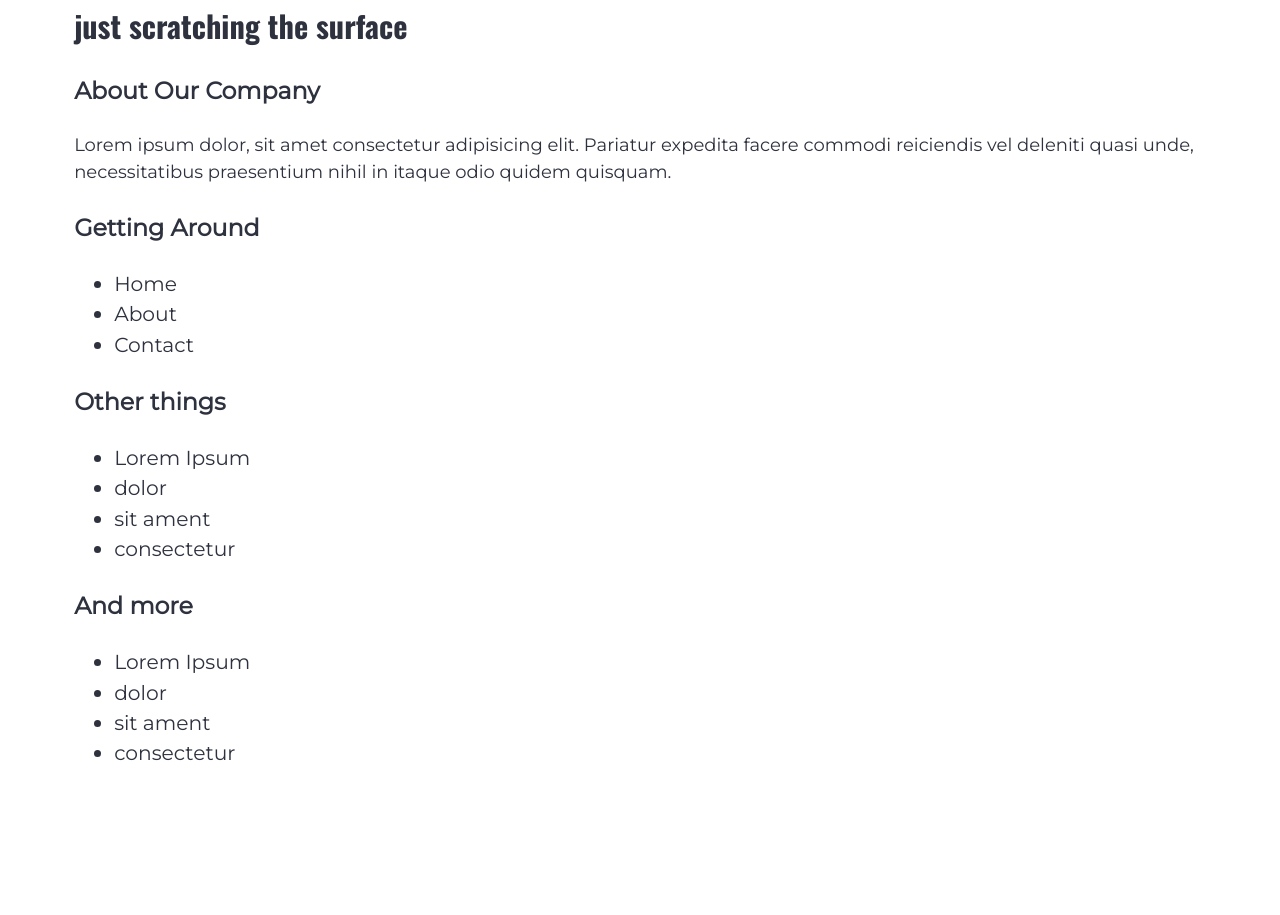
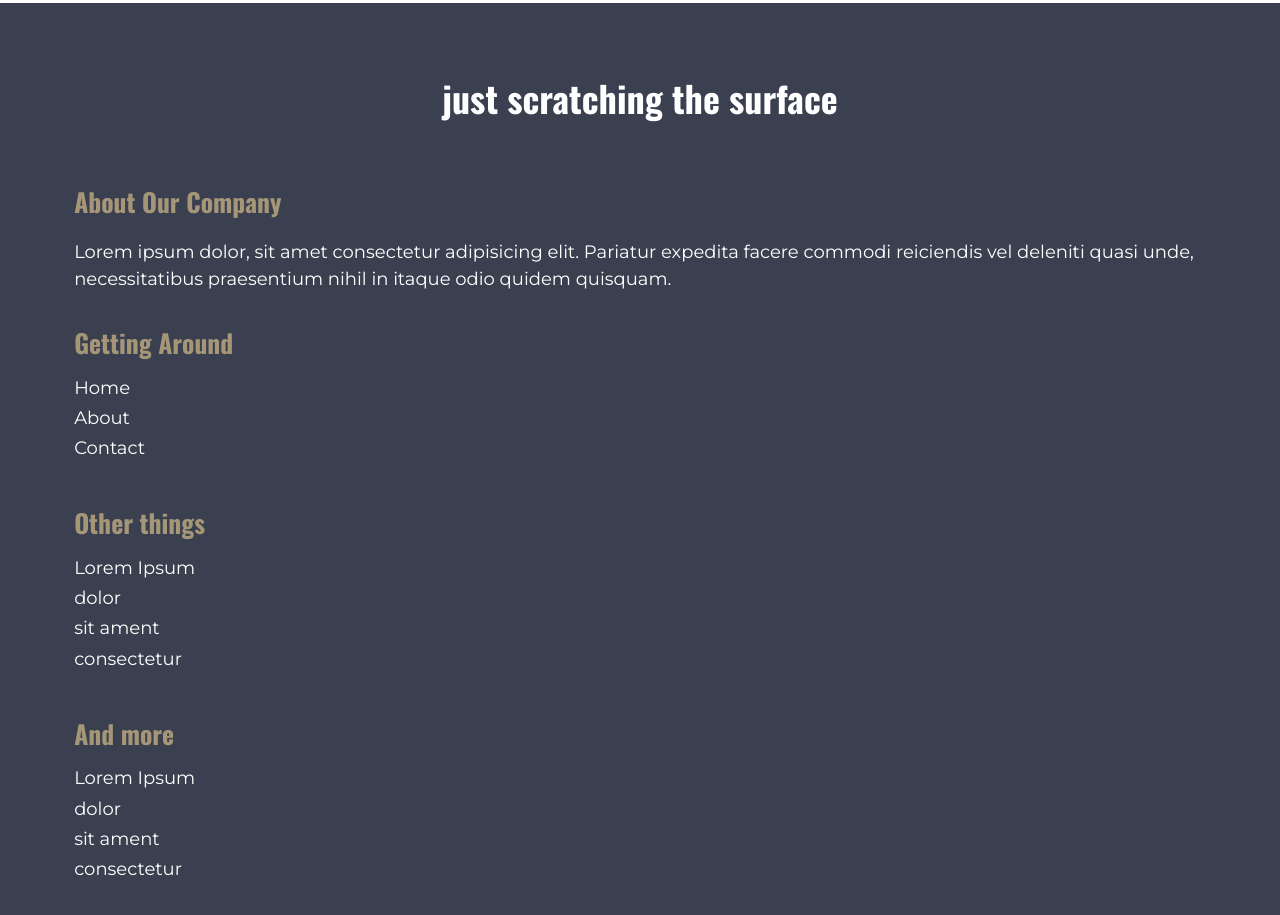
Before and after one commit to j3ffh95/final-challenge, a plain HTML site: page index.html in a window 1280 px wide. Shown: the part 3253-4168 px from the top of the page. Before the commit the page ends 4042 px from the top, so only its background shows below. Drawn offline with nearby package versions, Linux system fonts and the light colour scheme.

Commit message:
Styling the footer section done

```diff
--- a/index.html
+++ b/index.html
@@ -138,7 +138,7 @@
         <h2 class="footer-header">just scratching the surface</h2>
         <div class="row footer-row">
           <div class="col footer-col-about">
-            <h3 class="footer-col-header">About Our Company</h3>
+            <h2 class="footer-col-header">About Our Company</h2>
             <p>
               Lorem ipsum dolor, sit amet consectetur adipisicing elit. Pariatur
               expedita facere commodi reiciendis vel deleniti quasi unde,
@@ -146,7 +146,7 @@
             </p>
           </div>
           <div class="col">
-            <h3 class="footer-col-header">Getting Around</h3>
+            <h2 class="footer-col-header">Getting Around</h2>
             <nav>
               <ul>
                 <li><a href="#">Home</a></li>
@@ -156,7 +156,7 @@
             </nav>
           </div>
           <div class="col">
-            <h3 class="footer-col-header">Other things</h3>
+            <h2 class="footer-col-header">Other things</h2>
             <nav>
               <ul>
                 <li><a href="#">Lorem Ipsum</a></li>
@@ -167,7 +167,7 @@
             </nav>
           </div>
           <div class="col">
-            <h3 class="footer-col-header">And more</h3>
+            <h2 class="footer-col-header">And more</h2>
             <nav>
               <ul>
                 <li><a href="#">Lorem Ipsum</a></li>
--- a/style.css
+++ b/style.css
@@ -30,6 +30,12 @@ img {
 a {
   text-decoration: none;
   color: var(--clr-dark);
+}
+
+ul {
+  list-style: none;
+  margin: 0;
+  padding: 0.5em 0;
 }
 
 .primary-text {
@@ -161,3 +167,30 @@ p {
 .box-title {
   font-size: clamp(1.2rem, 4vw, 1.66rem);
 }
+
+/* Footer Section */
+.main-footer {
+  background-color: var(--clr-semi-dark);
+  padding: 2em 0;
+  color: var(--clr-light);
+}
+
+.footer-header {
+  font-size: clamp(1.3rem, 5vw, 2rem);
+  text-align: center;
+  padding: 1.5rem 0;
+}
+
+.footer-col-header {
+  font-size: clamp(1rem, 2vw, 1.66rem);
+  color: var(--clr-primary);
+}
+
+.footer-row .col {
+  margin: 1.5em 0;
+}
+
+.footer-row a {
+  font-size: clamp(0.8rem, 3vw, 1rem);
+  color: var(--clr-light);
+}
```
